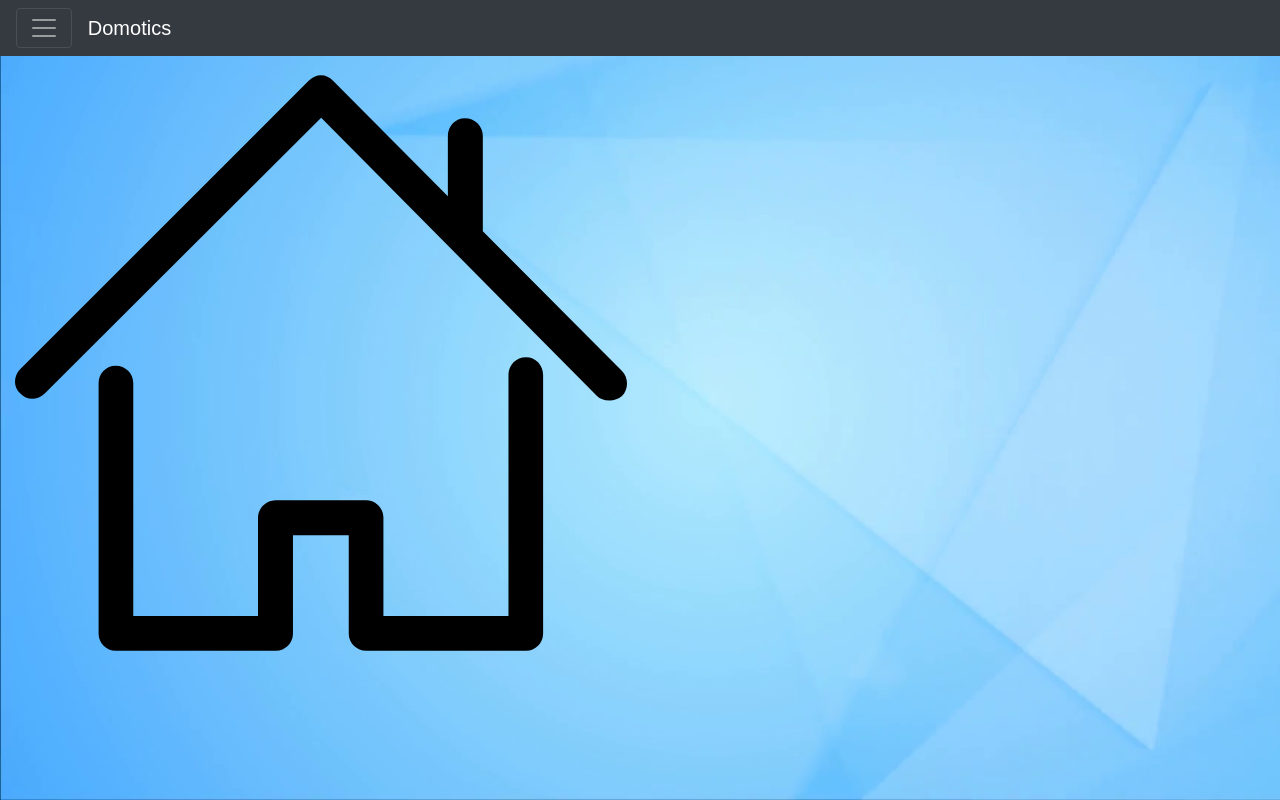
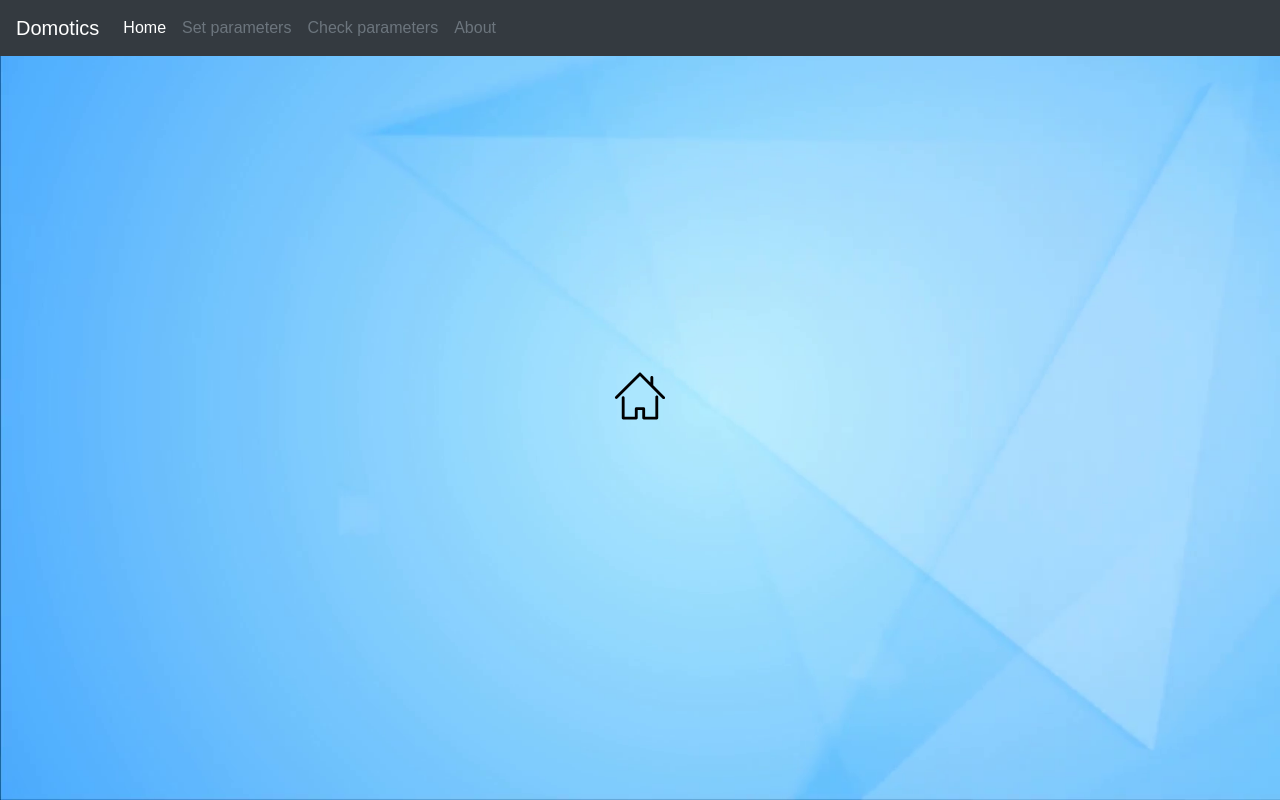
Before and after one commit to Dwape/domotics, a React (Create React App) app in the folder front/my-app/: page / in a window 1280 px wide. Built offline with nearby package versions, Linux system fonts and the light colour scheme.

Commit message:
fixed objects space distribution

```diff
--- a/front/my-app/src/components/common/NavBar.jsx
+++ b/front/my-app/src/components/common/NavBar.jsx
@@ -3,38 +3,23 @@ import React, {Component} from 'react';
 class NavBar extends Component {
     render() {
         return (
-            <div className="pos-f-t">
-                <div className="collapse" id="navbarToggleExternalContent">
-                    <div className="bg-dark p-4">
-                        <div className="container-fluid">
-                            <div className="row mb-2">
-                                <a href="#"><span className="text-white">Set up parameters</span></a>
-                            </div>
-                            <div className="row mb-2">
-                                <a href="#"><span className="text-white">Check parameters</span></a>
-                            </div>
-                            <div className="row">
-                                <a href="#"><span className="text-white">About</span></a>
-                            </div>
-                        </div>
+            <nav className="navbar navbar-expand-lg navbar-light bg-dark">
+                <a className="navbar-brand text-white" href="#">Domotics</a>
+                <button className="navbar-toggler" type="button" data-toggle="collapse"
+                        data-target="#navbarNavAltMarkup" aria-controls="navbarNavAltMarkup" aria-expanded="false"
+                        aria-label="Toggle navigation">
+                    <span className="navbar-toggler-icon"/>
+                </button>
+                <div className="collapse navbar-collapse" id="navbarNavAltMarkup">
+                    <div className="navbar-nav">
+                        <a className="nav-item nav-link text-white" href="#">Home <span
+                            className="sr-only">(current)</span></a>
+                        <a className="nav-item nav-link text-muted" href="#">Set parameters</a>
+                        <a className="nav-item nav-link text-muted" href="#">Check parameters</a>
+                        <a className="nav-item nav-link text-muted" href="#">About</a>
                     </div>
                 </div>
-                <nav className="navbar navbar-dark bg-dark">
-                    <div className="row">
-                        <div className="col-4">
-                            <button className="navbar-toggler" type="button" data-toggle="collapse"
-                                    data-target="#navbarToggleExternalContent"
-                                    aria-controls="navbarToggleExternalContent"
-                                    aria-expanded="false" aria-label="Toggle navigation">
-                                <span className="navbar-toggler-icon"/>
-                            </button>
-                        </div>
-                        <div className="col-3">
-                            <a className="navbar-brand" href="#">Domotics</a>
-                        </div>
-                    </div>
-                </nav>
-            </div>
+            </nav>
         )
     }
 }
--- a/front/my-app/src/components/home/GasSensors.jsx
+++ b/front/my-app/src/components/home/GasSensors.jsx
@@ -6,7 +6,7 @@ import SmokeSensor from "./SmokeSensor";
 class GasSensors extends Component {
     render() {
         return (
-            <div>
+            <div className="container-fluid">
                 <div className="row">
                     <LPGSensor/>
                 </div>
--- a/front/my-app/src/components/home/HomeLogo.jsx
+++ b/front/my-app/src/components/home/HomeLogo.jsx
@@ -5,7 +5,7 @@ import '../../styleSheets/components/home/HomeLogo.css';
 class HomeLogo extends Component {
     render() {
         return (
-            <div className="text-center">
+            <div className="full-screen-div text-center center-content">
                 <img className="home-image" src={HomeImage}/>
             </div>
         )
--- a/front/my-app/src/components/home/Landing.jsx
+++ b/front/my-app/src/components/home/Landing.jsx
@@ -6,15 +6,17 @@ import GasSensors from "./GasSensors";
 class Landing extends Component {
     render() {
         return (
-            <div>
-                <div className="col-4">
-                    <VariedSensors/>
-                </div>
-                <div className="col-4">
-                    <HomeLogo/>
-                </div>
-                <div className="col-4">
-                    <GasSensors/>
+            <div className="container-fluid">
+                <div className="row">
+                    <div className="col-5">
+                        <VariedSensors/>
+                    </div>
+                    <div className="col-2">
+                        <HomeLogo/>
+                    </div>
+                    <div className="col-5">
+                        <GasSensors/>
+                    </div>
                 </div>
             </div>
         )
--- a/front/my-app/src/components/home/VariedSensors.jsx
+++ b/front/my-app/src/components/home/VariedSensors.jsx
@@ -6,7 +6,7 @@ import LightSensor from "./LightSensor";
 class VariedSensors extends Component {
     render() {
         return (
-            <div>
+            <div className="container-fluid">
                 <div className="row">
                     <TemperatureSensor/>
                 </div>
--- a/front/my-app/src/styleSheets/components/home/HomeLogo.css
+++ b/front/my-app/src/styleSheets/components/home/HomeLogo.css
@@ -1,3 +1,14 @@
-home-image {
+div.full-screen-div {
+  height: 85vh;
+  width: 100%; }
+
+div.center-content {
+  display: flex;
+  justify-content: center;
+  align-items: center; }
+
+img.home-image {
   height: 50px;
-  width: 50%; }
+  width: 50%;
+  display: block;
+  margin: 0 auto; }
--- a/front/my-app/src/styleSheets/components/home/HomeLogo.scss
+++ b/front/my-app/src/styleSheets/components/home/HomeLogo.scss
@@ -1,4 +1,17 @@
-home-image {
+div.full-screen-div {
+  height: 85vh;
+  width: 100%;
+}
+
+div.center-content {
+  display: flex;
+  justify-content: center;
+  align-items: center;
+}
+
+img.home-image {
   height: 50px;
   width: 50%;
+  display: block;
+  margin: 0 auto;
 }
```
